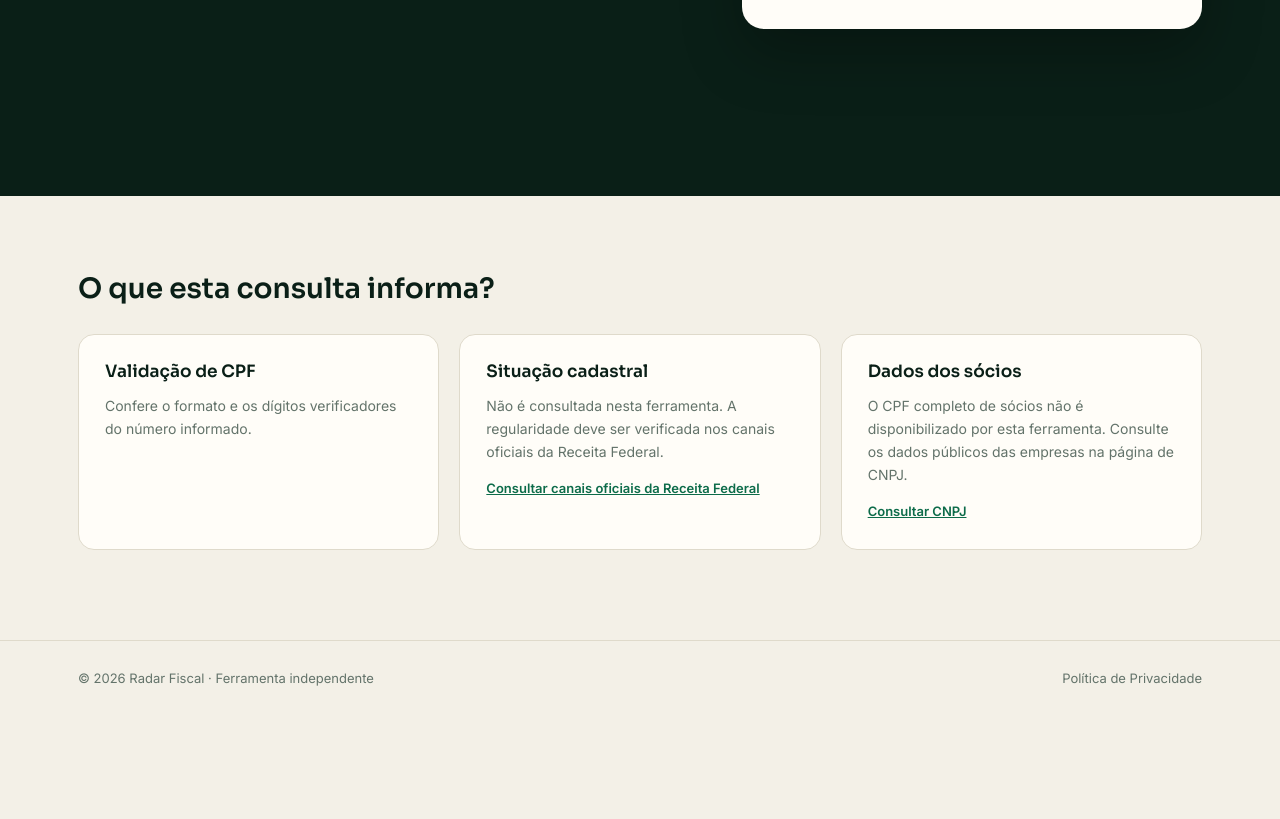
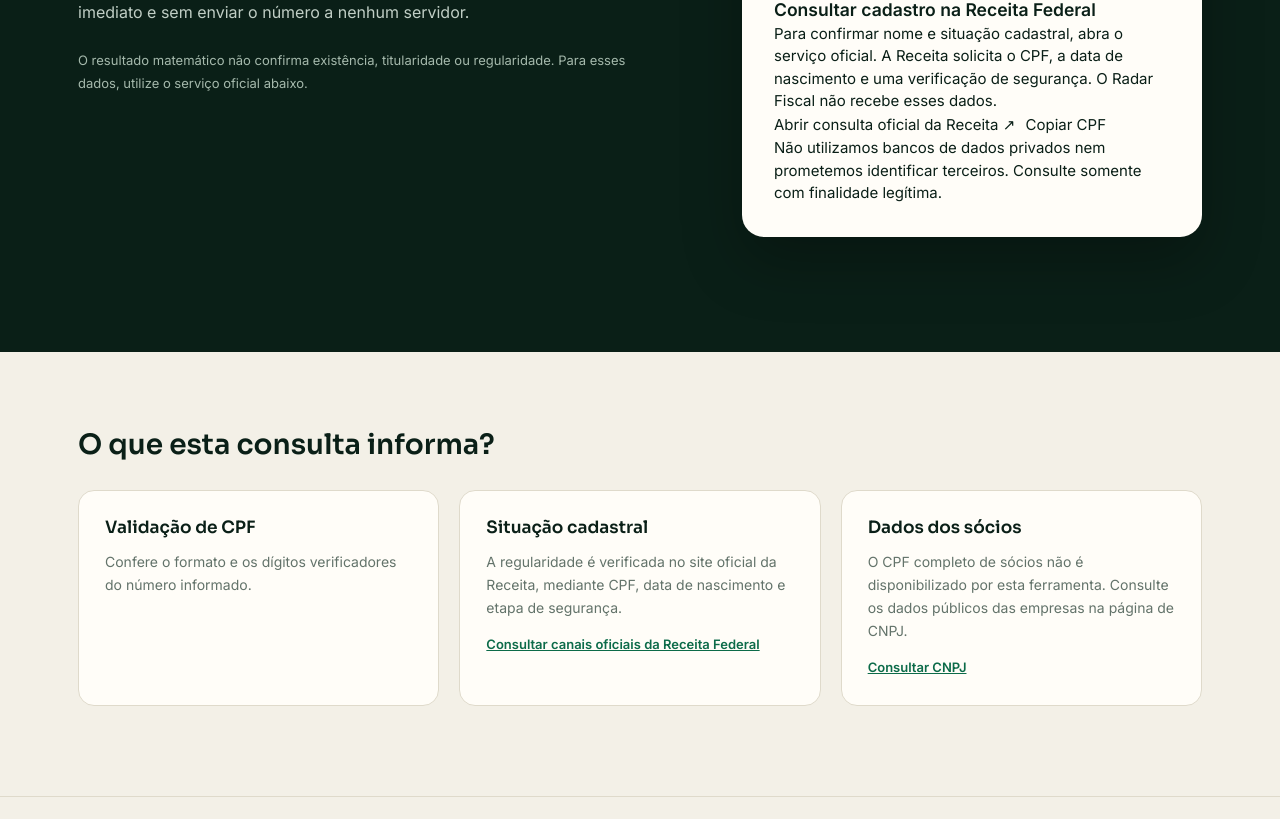
Before and after one commit to JoaoMalkiewiez/Radar-fiscal, a website: page Sitezino/cpf.html in a window 1280 px wide. Shown: the part 484-1303 px from the top of the page. Before the commit the page ends 1200 px from the top, so only its background shows below. Drawn offline with Linux system fonts and the light colour scheme.

Commit message:
Add official Receita CPF lookup flow and privacy guidance

```diff
--- a/Sitezino/cpf.html
+++ b/Sitezino/cpf.html
@@ -35,7 +35,7 @@
           <p class="eyebrow">Radar Fiscal · Consulta de documentos</p>
           <h1>Consulta de <span>CPF</span></h1>
           <p>Verifique se um CPF possui dígitos verificadores válidos, com resultado imediato e sem enviar o número a nenhum servidor.</p>
-          <p class="cpf-privacy">Validação matemática não confirma que o CPF existe, pertence a alguém ou está regular na Receita Federal.</p>
+          <p class="cpf-privacy">O resultado matemático não confirma existência, titularidade ou regularidade. Para esses dados, utilize o serviço oficial abaixo.</p>
         </div>
         <div class="cpf-panel">
           <h2>Validar CPF</h2>
@@ -47,6 +47,16 @@
             <button class="cpf-submit" type="submit">Validar CPF</button>
           </form>
           <div id="cpf-result" class="cpf-result" role="status" aria-live="polite" hidden></div>
+          <div class="cpf-official">
+            <h3>Consultar cadastro na Receita Federal</h3>
+            <p>Para confirmar nome e situação cadastral, abra o serviço oficial. A Receita solicita o CPF, a data de nascimento e uma verificação de segurança. O Radar Fiscal não recebe esses dados.</p>
+            <div class="cpf-official-actions">
+              <a class="cpf-official-link" href="https://solucoes.receita.fazenda.gov.br/Servicos/cpf/ConsultaSituacao/ConsultaPublica.asp" target="_blank" rel="noopener noreferrer">Abrir consulta oficial da Receita ↗</a>
+              <button id="copy-cpf" class="cpf-copy" type="button" disabled>Copiar CPF</button>
+            </div>
+            <p id="copy-feedback" class="cpf-feedback" role="status" aria-live="polite"></p>
+            <p class="cpf-official-note">Não utilizamos bancos de dados privados nem prometemos identificar terceiros. Consulte somente com finalidade legítima.</p>
+          </div>
         </div>
       </div>
     </section>
@@ -55,7 +65,7 @@
         <h2>O que esta consulta informa?</h2>
         <div class="cpf-cards">
           <article><h3>Validação de CPF</h3><p>Confere o formato e os dígitos verificadores do número informado.</p></article>
-          <article><h3>Situação cadastral</h3><p>Não é consultada nesta ferramenta. A regularidade deve ser verificada nos canais oficiais da Receita Federal.</p><a href="https://www.gov.br/receitafederal/pt-br/assuntos/meu-cpf" target="_blank" rel="noopener noreferrer">Consultar canais oficiais da Receita Federal</a></article>
+          <article><h3>Situação cadastral</h3><p>A regularidade é verificada no site oficial da Receita, mediante CPF, data de nascimento e etapa de segurança.</p><a href="https://www.gov.br/pt-br/servicos/consultar-cadastro-de-pessoas-fisicas" target="_blank" rel="noopener noreferrer">Consultar canais oficiais da Receita Federal</a></article>
           <article><h3>Dados dos sócios</h3><p>O CPF completo de sócios não é disponibilizado por esta ferramenta. Consulte os dados públicos das empresas na página de CNPJ.</p><a href="/">Consultar CNPJ</a></article>
         </div>
       </div>
```
